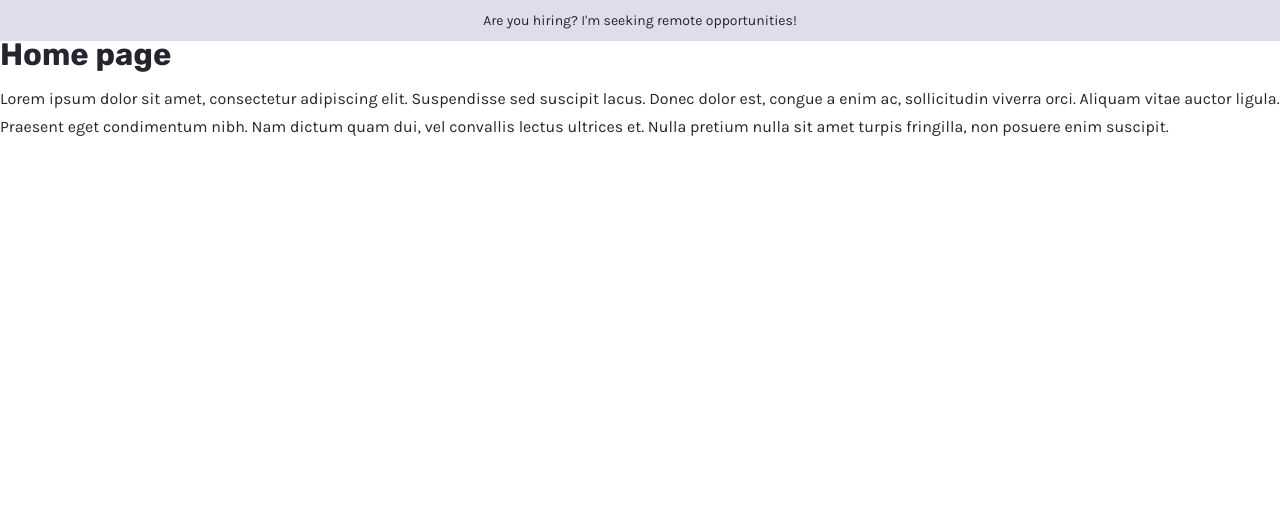
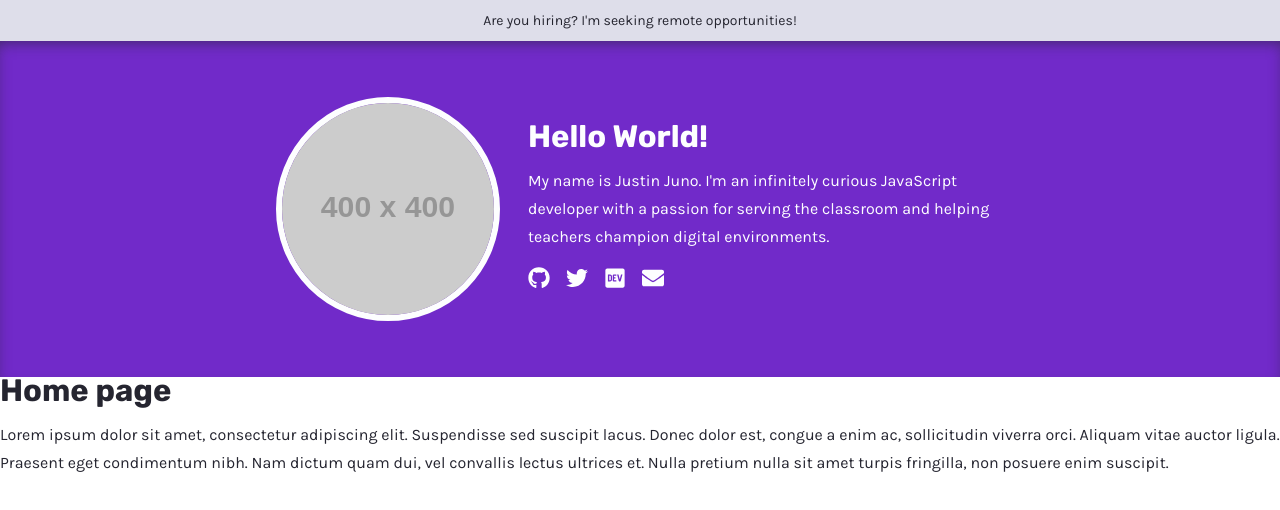
Before and after one commit to jamesdoraiii/portfolio-v3, a Gatsby site: page / in a window 1280 px wide. Built offline with nearby package versions, Linux system fonts and the light colour scheme; Gatsby itself is replaced by a stand-in of ours.

Commit message:
create header component

```diff
--- a/package.json
+++ b/package.json
@@ -19,7 +19,8 @@
     "prop-types": "^15.7.2",
     "react": "^16.8.6",
     "react-dom": "^16.8.6",
-    "react-helmet": "^5.2.1"
+    "react-helmet": "^5.2.1",
+    "react-icons": "^3.7.0"
   },
   "devDependencies": {
     "prettier": "^1.18.2"
--- /dev/null
+++ b/src/components/header.js
@@ -0,0 +1,41 @@
+import React from "react"
+import { FaTwitter } from "react-icons/fa"
+import { FaGithub } from "react-icons/fa"
+import { FaDev } from "react-icons/fa"
+import { FaEnvelope } from "react-icons/fa"
+
+export default function Header() {
+  return (
+    <header className="header">
+      <div className="container grid">
+        <img
+          className="header__image remove--on-break"
+          src="http://placehold.it/400x400.jpg"
+          alt="Justin Juno Profile"
+        />
+        <div className="header__info">
+          <h1>Hello World!</h1>
+          <p>
+            My name is Justin Juno. I'm an infinitely curious JavaScript
+            developer with a passion for serving the classroom and helping
+            teachers champion digital environments.
+          </p>
+          <ul className="header__social">
+            <li>
+              <FaGithub />
+            </li>
+            <li>
+              <FaTwitter />
+            </li>
+            <li>
+              <FaDev />
+            </li>
+            <li>
+              <FaEnvelope />
+            </li>
+          </ul>
+        </div>
+      </div>
+    </header>
+  )
+}
--- a/src/components/layout.js
+++ b/src/components/layout.js
@@ -2,11 +2,13 @@ import React from "react"
 import PropTypes from "prop-types"
 import "../styles/app.scss"
 import Alert from "./alert"
+import Header from "./header"
 
 export default function Layout({ children }) {
   return (
     <div>
       <Alert />
+      <Header />
       {children}
     </div>
   )
--- a/src/styles/_base.scss
+++ b/src/styles/_base.scss
@@ -5,16 +5,30 @@ $white: #fdfeff;
 $grey: #dedeea;
 $black: #252530;
 $primary: #712ac9;
+$width: 728px;
+$break: 616px;
 $lg: 56px;
 $md: 28px;
 $sm: 16px;
 $xs: 6px;
 
-/* Containers */
+/* Wrappers */
 .container {
-  max-width: 728px;
+  max-width: $width;
   width: calc(100% - #{$lg});
   margin: 0 auto;
+}
+
+.grid {
+  display: grid;
+  grid-template-columns: repeat(3, 1fr);
+  grid-gap: $md;
+  @media (max-width: #{$break}) {
+    display: block;
+    .remove--on-break {
+      display: none;
+    }
+  }
 }
 
 /* Typography */
--- a/src/styles/_reset.scss
+++ b/src/styles/_reset.scss
@@ -121,6 +121,10 @@ table {
   border-collapse: collapse;
   border-spacing: 0;
 }
+img {
+  width: 100%;
+  height: auto;
+}
 * {
   box-sizing: border-box;
 }
--- a/src/styles/app.scss
+++ b/src/styles/app.scss
@@ -6,3 +6,30 @@
   text-align: center;
   padding: $xs 0;
 }
+
+.header {
+  background: $primary;
+  box-shadow: inset 0 $xs $sm -#{$xs} rgba($black, 0.75);
+  padding: $lg 0;
+  color: $white;
+  .header__image {
+    border-radius: 50%;
+    border: $xs solid $white;
+    align-self: center;
+  }
+  .header__info {
+    grid-column: span 2;
+    align-self: center;
+  }
+  ul.header__social {
+    display: flex;
+    margin-top: $sm;
+    li {
+      margin-left: $sm;
+      font-size: calc(#{$md} - #{$xs});
+    }
+    li:first-of-type {
+      margin-left: 0;
+    }
+  }
+}
```
Also changed, not shown: 1 other file.
